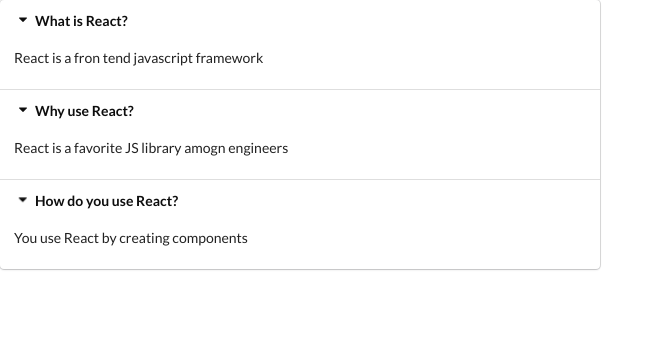
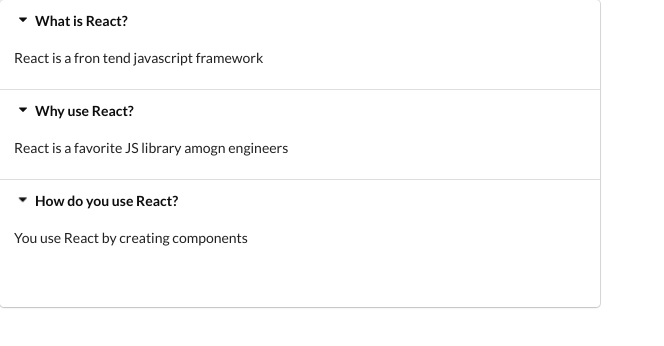
Before and after one commit to borissoto/react-hooks-widgets, a React (Create React App) app: page / in a window 1280 px wide. Shown: the top 346 px of the page, without its empty margins (0-664 px from the left). Built offline with nearby package versions, Linux system fonts and the light colour scheme.

Commit message:
useState hooks in functional components

```diff
--- a/src/components/Accordion.js
+++ b/src/components/Accordion.js
@@ -1,10 +1,16 @@
-import React from 'react';
+import React, { useState } from 'react';
 
 const Accordion = ({ items }) => {
-  const renderedItems = items.map((item) => {
+  const [activeIndex, setActiveIndex] = useState(null);
+
+  const onTitleCLick = (index) => {
+    setActiveIndex(index);
+  };
+
+  const renderedItems = items.map((item, index) => {
     return (
       <React.Fragment key='item.title'>
-        <div className='title active'>
+        <div className='title active' onClick={() => onTitleCLick(index)}>
           <i className='dropdown icon'></i>
           {item.title}
         </div>
@@ -15,7 +21,12 @@
     );
   });
 
-  return <div className='ui styled accordion'>{renderedItems}</div>;
+  return (
+    <div className='ui styled accordion'>
+      {renderedItems}
+      <h1>{activeIndex}</h1>
+    </div>
+  );
 };
 
 export default Accordion;
```
